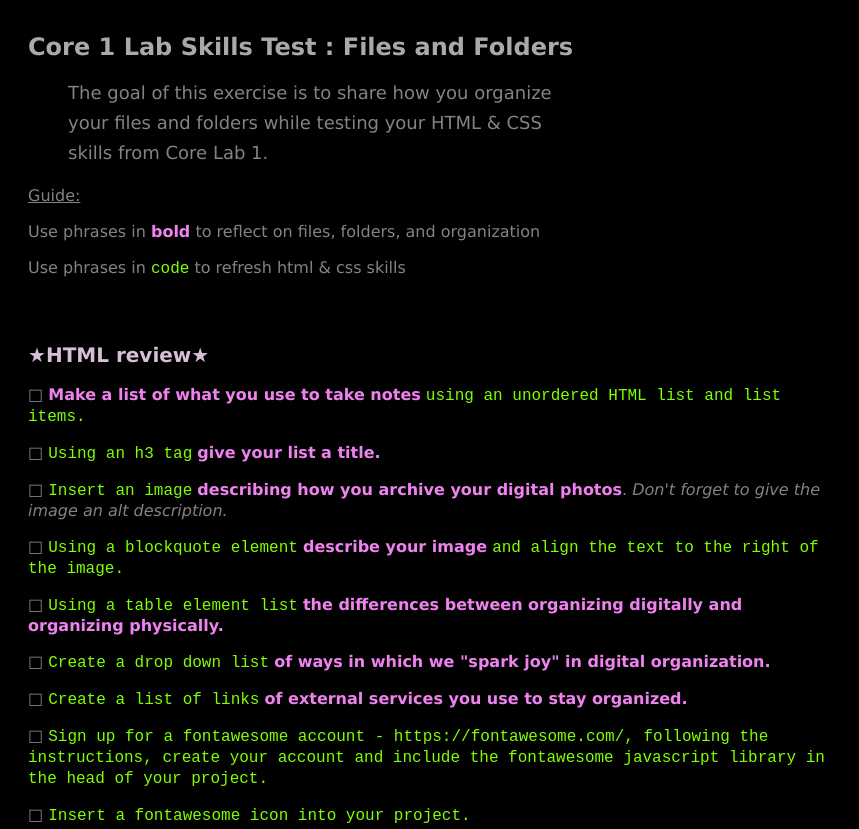
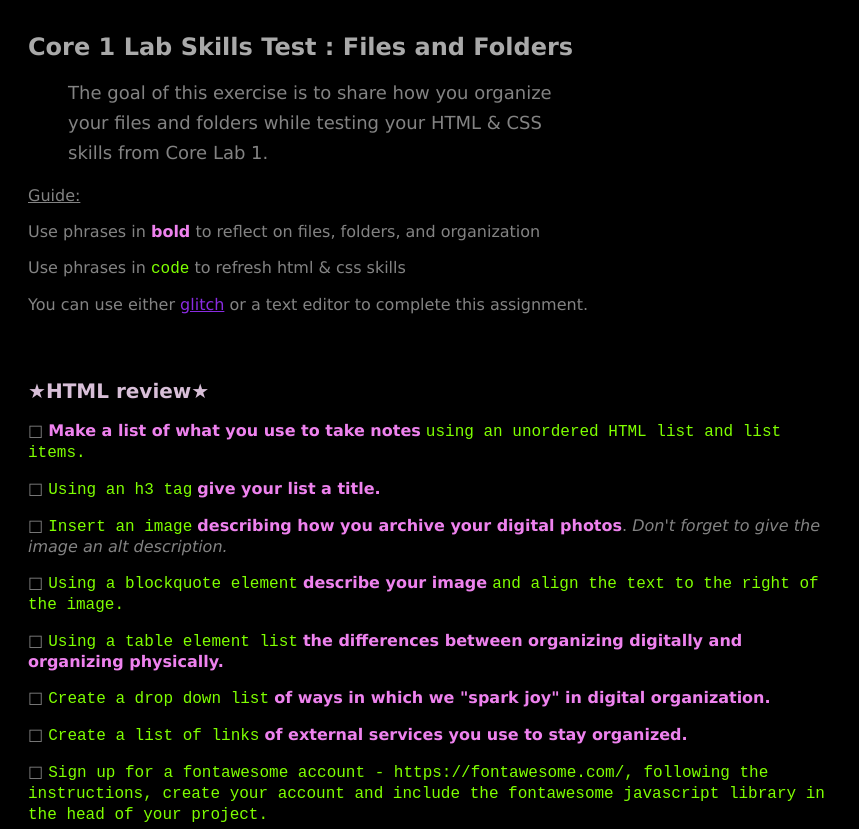
Before and after one commit to neener/Core-Lab-2-Parsons-2021, a plain HTML site: page index.html in a window 1280 px wide. Shown: the top 829 px of the page, without its empty margins (0-859 px from the left). Drawn offline with Linux system fonts and the light colour scheme.

Commit message:
add glitch

```diff
--- a/index.html
+++ b/index.html
@@ -14,6 +14,8 @@
     <p><u>Guide:</u></p>
     <p>Use phrases in <b>bold</b> to reflect on files, folders, and organization</p>
     <p>Use phrases in <code>code</code> to refresh html & css skills</p>
+
+    <p>You can use either <a href="https://glitch.com/">glitch</a> or a text editor to complete this assignment.</p>
   </div>
 
   <div class="html-section">
```
